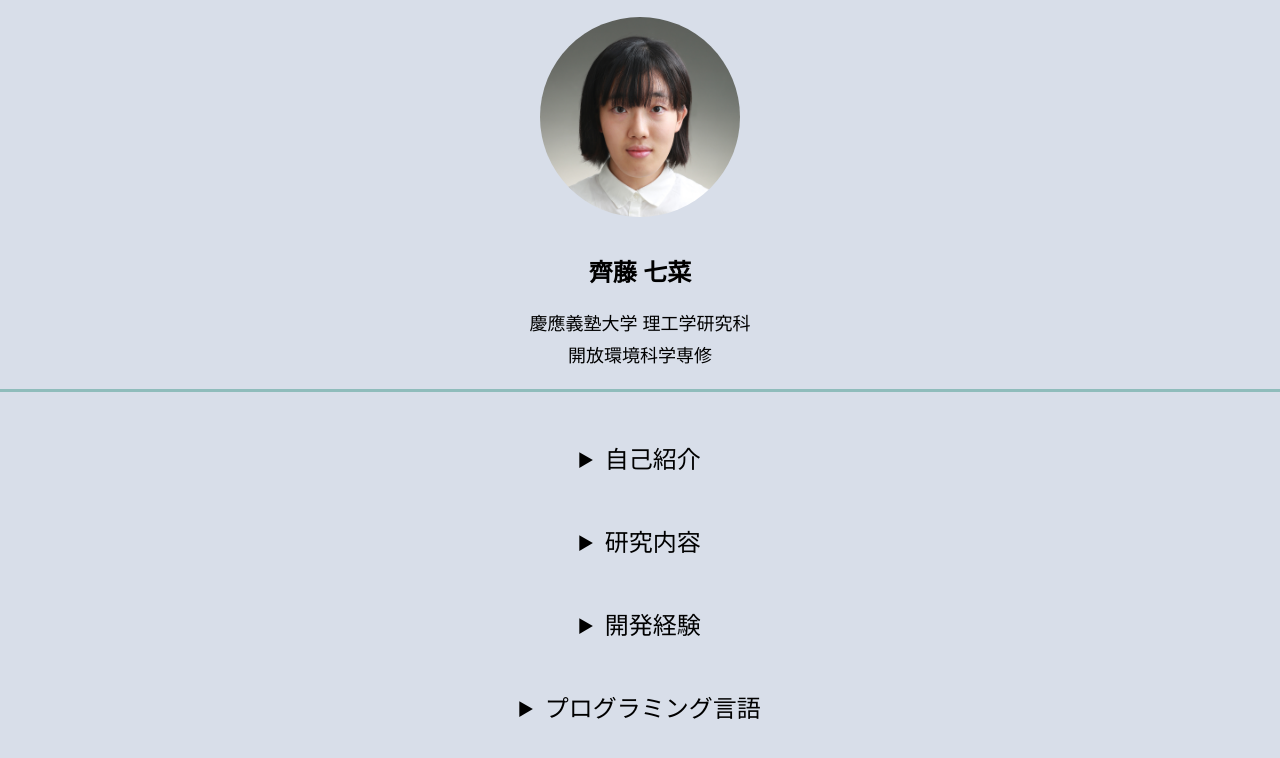
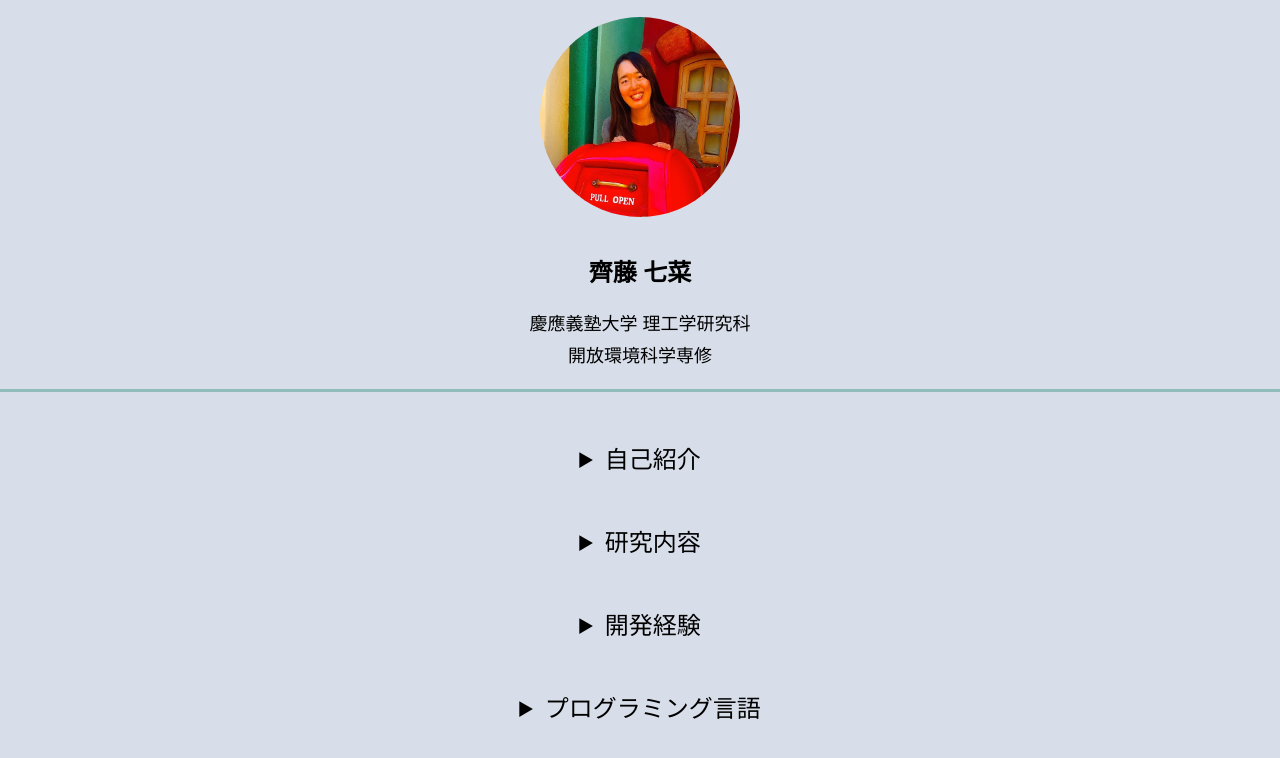
Before and after one commit to Nanana22mm/mywebsite, a plain HTML site: page index.html in a window 1280 px wide. Shown: the part 104-862 px from the top of the page. Drawn offline with Linux system fonts and the light colour scheme.

Commit message:
change image

```diff
--- a/index.html
+++ b/index.html
@@ -92,7 +92,7 @@
     <div class="content">
         <h1 class="heading1 margin1 text-center">Profile</h1>
         <figure class="profile-image">
-            <img src="myimage.jpg" alt="Image">
+            <img src="profile_img2.jpeg" alt="Image">
         </figure>
         <h2 class="heading2 margin1 text-center">齊藤 七菜</h2>
         <p class="text text-center">慶應義塾大学 理工学研究科</br>開放環境科学専修</p>
```
Also changed, not shown: profile_img2.jpeg (added).
